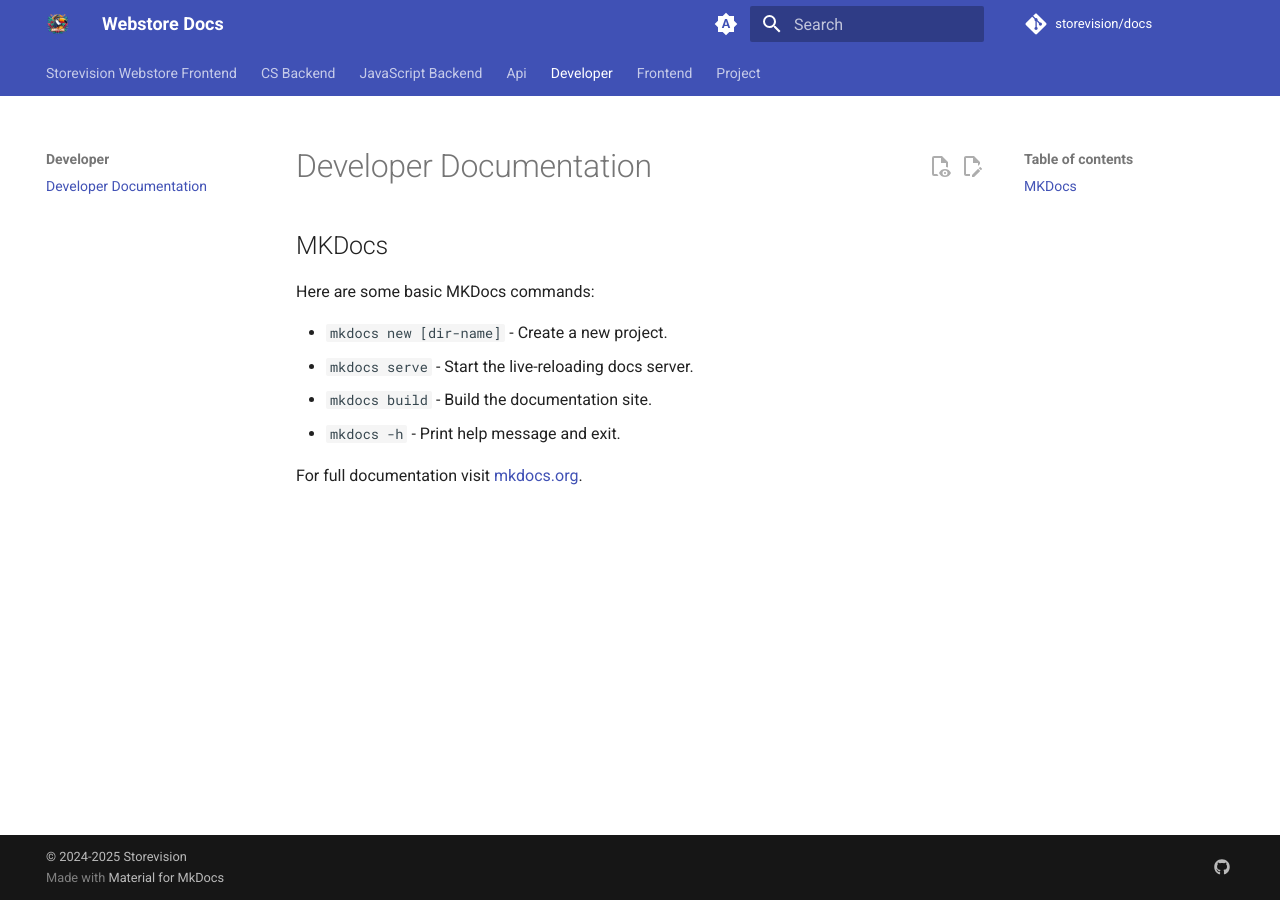
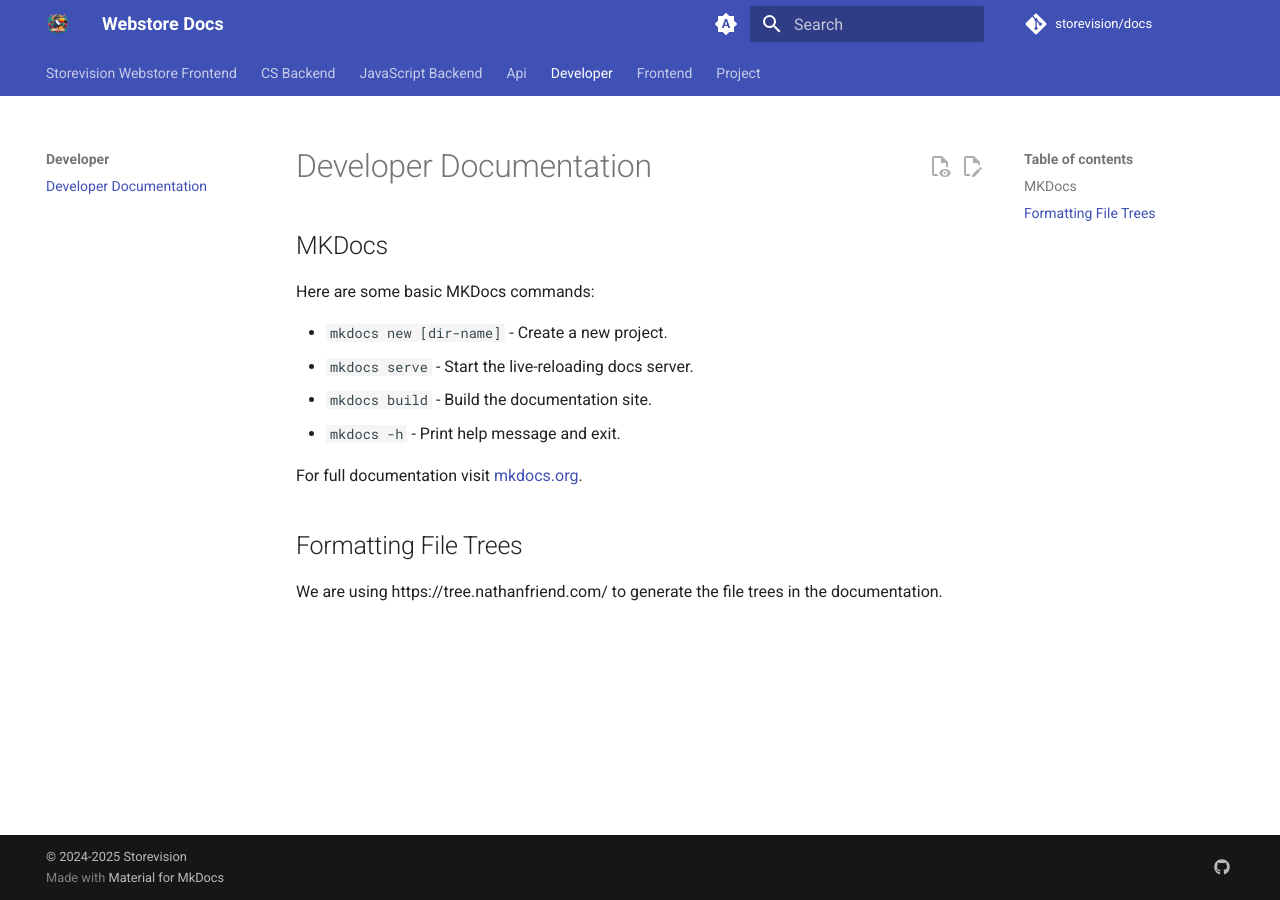
Before and after one commit to storevision/docs, an MkDocs documentation site: the page built from docs/developer/index.md, in a window 1280 px wide. Built offline with MkDocs 1.6.1 and Material for MkDocs 9.7.7, drawn with Linux system fonts in a browser that asks for light colours; comment, search, counter and statistics services are not loaded.

Commit message:
Mention file tree website

```diff
--- a/docs/developer/index.md
+++ b/docs/developer/index.md
@@ -10,3 +10,7 @@ Here are some basic MKDocs commands:
 * `mkdocs -h` - Print help message and exit.
 
 For full documentation visit [mkdocs.org](https://www.mkdocs.org).
+
+## Formatting File Trees
+
+We are using https://tree.nathanfriend.com/ to generate the file trees in the documentation.
```
